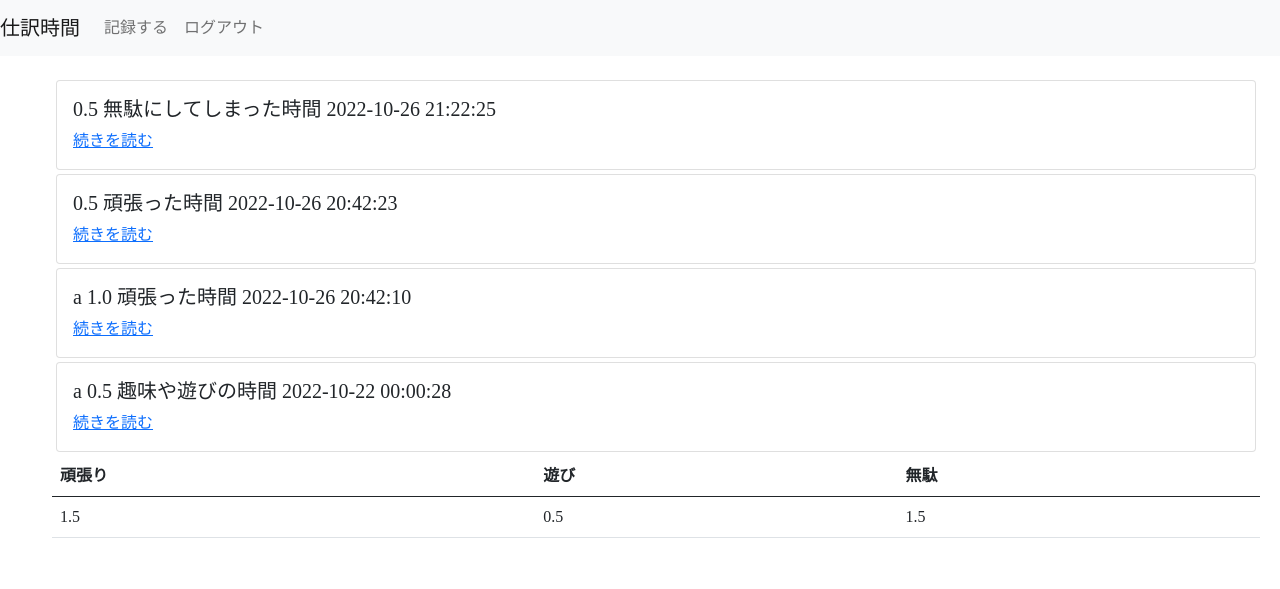
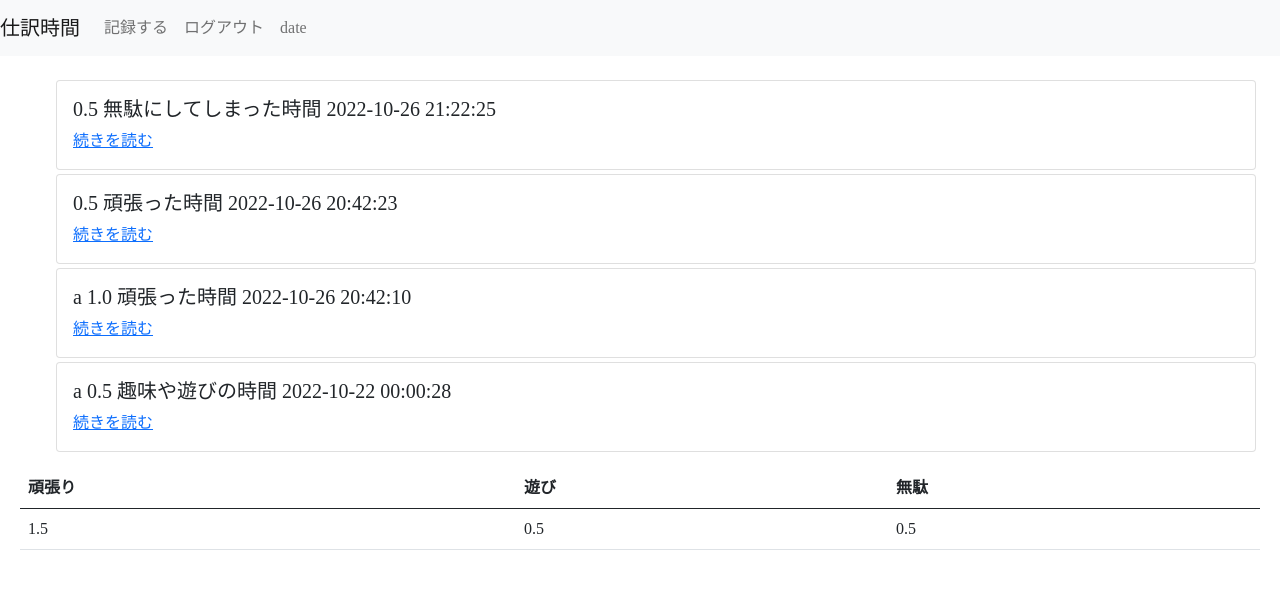
Before and after one commit to yukihirookuno/siwaketime, a Flask app: page / in a window 1280 px wide. Shown: the top 589 px of the page. Run offline with Flask 2, Linux system fonts and the light colour scheme; a user stored in the database is signed in; some web fonts are replaced.

Commit message:
データベース要素変更前の一時保存

```diff
--- a/siwaketime/config.py
+++ b/siwaketime/config.py
@@ -12,7 +12,7 @@ engine = create_engine(
     SQLALCHEMY_DATABASE_URI,
     convert_unicode = True,
     encoding="utf-8",
-    echo=True
+    echo=True,
     )
 
 db_session = scoped_session(
--- a/siwaketime/templates/entries/index.html
+++ b/siwaketime/templates/entries/index.html
@@ -8,12 +8,8 @@
             <a href="{{ url_for('entry.show_entry', id=entry.id) }}" class="card-link">続きを読む</a>
         </div>
     </div>
-
-{% else %}
-    このwebアプリケーションの使い方
-
-    〰使い方を説明する文や図を実装する～
 {% endfor %}
+</ul>
 <table class="table">
         <thead>
             <tr>
@@ -30,5 +26,4 @@
                 <td>{{ sum_muda_time if sum_muda_time !=None else '0'}}</td>
             </tr>
         </tbody>
-
 {% endblock %}
--- a/siwaketime/templates/layout.html
+++ b/siwaketime/templates/layout.html
@@ -43,11 +43,13 @@
                 <li class="nav-item">
                     <a class="nav-link" href="{{ url_for('user.logout') }}">ログアウト</a>
                 </li>
+                <li class="nav-item">
+                    <a class="nav-link" href="{{ url_for('entry.date_entry') }}">date</a>
+                </li>
                 {% endif %}
             </ul>
         </div>
     </nav>
-
     {% for message in get_flashed_messages() %}
     <div class="alert alert-info" role="alert">
         {{ message }}
--- a/siwaketime/views/entries.py
+++ b/siwaketime/views/entries.py
@@ -4,7 +4,7 @@ from datetime import datetime
 from siwaketime import db
 from siwaketime.config import JST, db_session
 from siwaketime.models.entries import Entry
-from siwaketime.views.users import login_required
+from siwaketime.views.users import login, login_required
 from sqlalchemy import func
 from flask import Blueprint
 
@@ -16,7 +16,7 @@ def show_entries():
     user_id = session["id"]
     username = session["username"]
     entries = db_session.query(Entry).order_by(Entry.id.desc()).filter(Entry.user_id==user_id).all()
-    sum_muda_time = db_session.query(func.sum(Entry.hour)).filter(Entry.user_id==user_id).group_by(Entry.genre).all()
+    sum_muda_time = db_session.query(func.sum(Entry.hour)).filter(Entry.user_id==user_id,Entry.genre=='無駄にしてしまった時間')
     for sum_muda_times in sum_muda_time:
         print(sum_muda_times[0])
     sum_ganbari_time = db_session.query(func.sum(Entry.hour)).filter(Entry.user_id==user_id,Entry.genre=='頑張った時間')
@@ -24,8 +24,23 @@ def show_entries():
         print(sum_ganbari_times[0])
     sum_asobi_time = db_session.query(func.sum(Entry.hour)).filter(Entry.user_id==user_id,Entry.genre=='趣味や遊びの時間')
     for sum_asobi_times in sum_asobi_time:
-        print(sum_ganbari_times[0])
-    return render_template('entries/index.html', entries=entries, sum_muda_time=sum_ganbari_times[0], sum_ganbari_time=sum_ganbari_times[0],sum_asobi_time=sum_asobi_times[0])
+        print(sum_asobi_times[0])
+    return render_template('entries/index.html', entries=entries, sum_muda_time=sum_muda_times[0], sum_ganbari_time=sum_ganbari_times[0], sum_asobi_time=sum_asobi_times[0])
+
+
+@entry.route('/entries/date', methods=['POST','GET'])
+@login_required
+def date_entry():
+    if request.method == 'POST':
+        user_id = session["id"]
+        date=request.form['date']
+        print(date)
+        entries_log = db_session.query(Entry).order_by(Entry.id.desc()).filter(Entry.user_id==user_id, Entry.created_at == date).all()
+        print (entries_log)
+        return redirect (url_for('entry.date_entry',entries_log=entries_log))
+    else:
+        return render_template('entries/date.html')
+
 
 
 @entry.route('/entries', methods=['POST'])
```
Also changed, not shown: siwaketime/templates/entries/date.html (added, +19 -0 lines), siwaketime.db, 1 other file.
